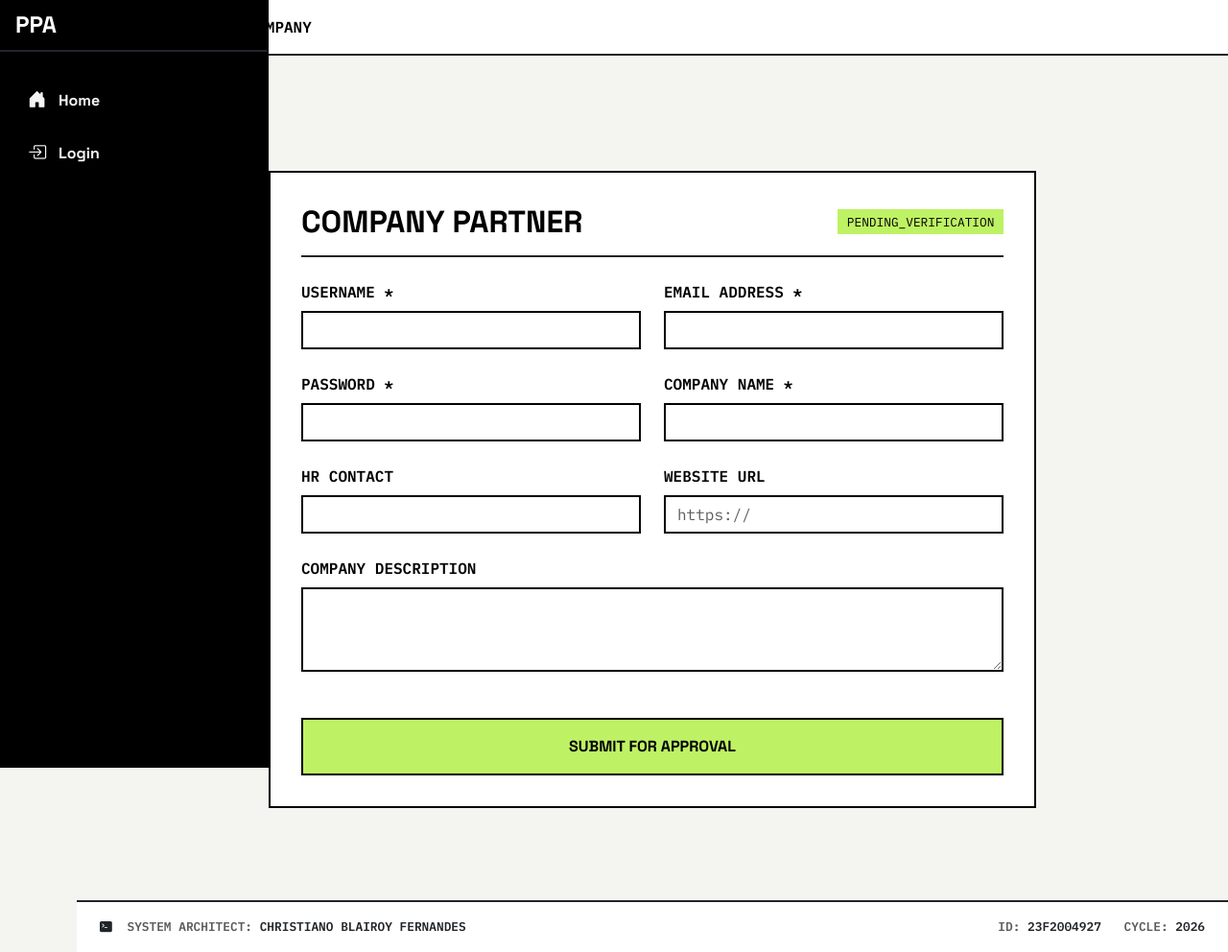
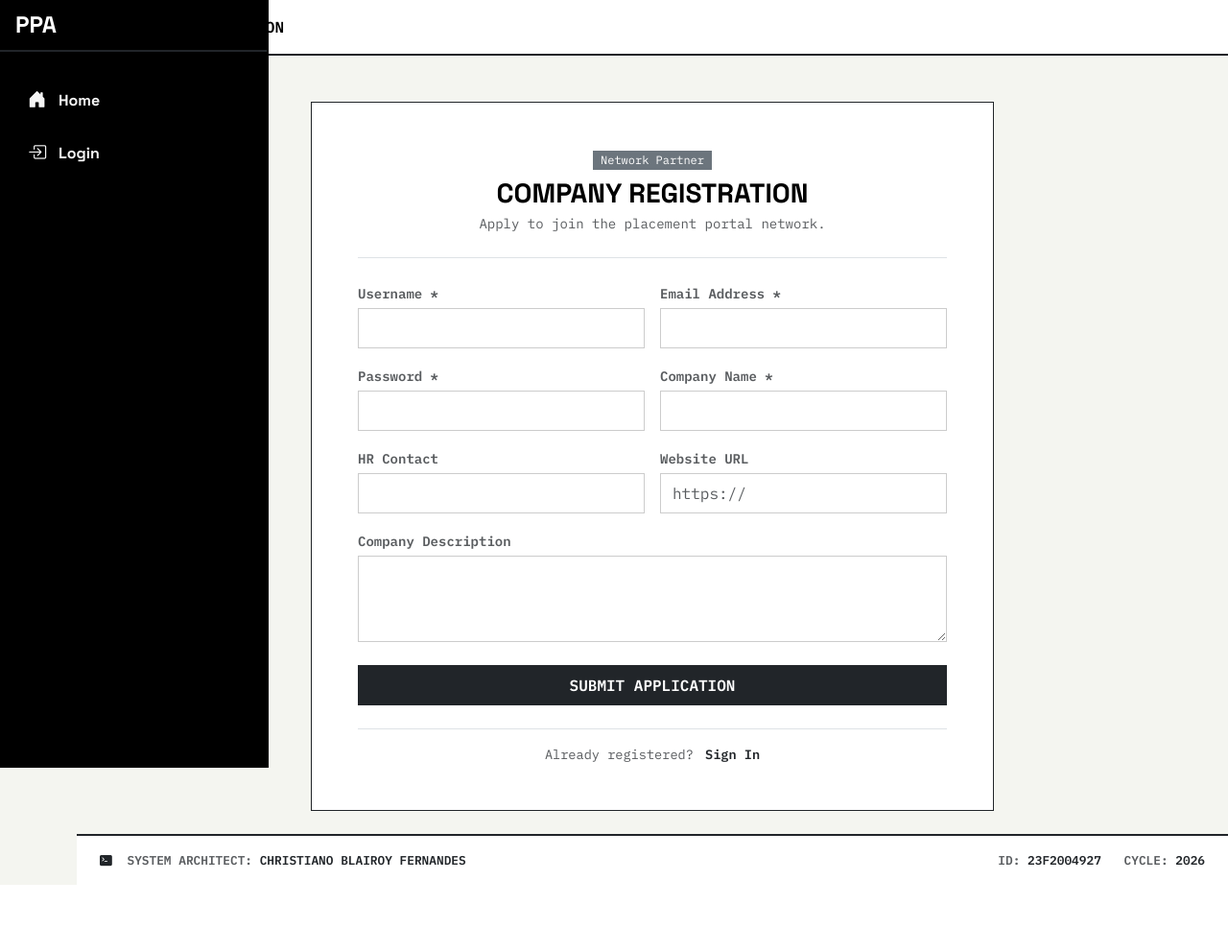
Before and after one commit to 23f2004927/placement-portal-application-mad1-jan2026, a Flask app: page /auth/register/company in a window 1280 px wide. Shown: the whole page at 96% size. After the commit the page ends 922 px from the top, so only its background shows below. Run offline with Flask 3, Linux system fonts and the light colour scheme.

Commit message:
beautification of the auth templates

```diff
--- a/static/css/custom.css
+++ b/static/css/custom.css
@@ -126,7 +126,7 @@ h6,
     /* Adjust this to your preference for "centered" look */
     margin: 0 auto;
     /* Centers the block */
-    padding: 3rem 2rem;
+
 }
 
 /* Renamed: brutal-card (Structural, No Shadow) */
--- a/templates/auth/login.html
+++ b/templates/auth/login.html
@@ -4,7 +4,7 @@
 {% block breadcrumb %}AUTHENTICATION{% endblock %}
 
 {% block mainContent %}
-<div class="row justify-content-center align-items-center" style="min-height: 50vh;">
+<div class="row justify-content-center align-items-center">
     <div class="col-12 col-md-6 col-lg-4">
 
         <div class="bg-white p-4 p-md-5 border border-dark" style="border-width: 1px !important;" id="loginCard">
--- a/templates/auth/registerCompany.html
+++ b/templates/auth/registerCompany.html
@@ -1,60 +1,74 @@
-<!--
-  Christiano Blairoy Fernandes
-  23f2004927
-  9 April 2026
-  templates/auth/registerCompany.html
--->
-
 {% extends "base.html" %}
 
 {% block pageTitle %}Company Registration{% endblock %}
-{% block breadcrumb %}AUTH / REGISTER COMPANY{% endblock %}
+{% block breadcrumb %}PARTNER REGISTRATION{% endblock %}
 
 {% block mainContent %}
-<div class="d-flex justify-content-center align-items-center py-5">
-    <div class="brutal-card w-100" style="max-width: 800px">
-        <div class="d-flex justify-content-between align-items-center border-bottom border-dark border-2 pb-3 mb-4">
-            <h2 class="font-display fs-2 mb-0">COMPANY PARTNER</h2>
-            <span class="data-tag"
-                style="background-color: var(--color-secondary); color: var(--color-border);">PENDING_VERIFICATION</span>
+<div class="row justify-content-center align-items-center py-4" style="min-height: 75vh;">
+    <div class="col-12 col-lg-8">
+
+        <div class="bg-white p-4 p-md-5 border border-dark" style="border-width: 1px !important;">
+
+            <div class="text-center mb-4 border-bottom pb-4">
+                <span class="badge bg-secondary rounded-0 px-2 py-1 mb-2 font-mono fw-normal">Network Partner</span>
+                <h2 class="font-display fw-bold mb-1 fs-3">COMPANY REGISTRATION</h2>
+                <p class="font-mono text-muted small mb-0">Apply to join the placement portal network.</p>
             </div>
 
             <form method="POST" action="{{ url_for('company_reg.registerCompany') }}">
                 {{ form.hidden_tag() if form else '' }}
-            <div class="row g-4 font-mono">
+
+                <div class="row g-3 font-mono">
                     <div class="col-md-6">
-                    <label class="form-label fw-bold">USERNAME *</label>
-                    <input type="text" class="form-control" name="userName" required />
+                        <label class="form-label fw-bold small text-muted mb-1">Username *</label>
+                        <input type="text" class="form-control py-2 rounded-0 shadow-none" name="userName" required
+                            style="border: 1px solid #ccc;" />
                     </div>
                     <div class="col-md-6">
-                    <label class="form-label fw-bold">EMAIL ADDRESS *</label>
-                    <input type="email" class="form-control" name="email" required />
+                        <label class="form-label fw-bold small text-muted mb-1">Email Address *</label>
+                        <input type="email" class="form-control py-2 rounded-0 shadow-none" name="email" required
+                            style="border: 1px solid #ccc;" />
                     </div>
                     <div class="col-md-6">
-                    <label class="form-label fw-bold">PASSWORD *</label>
-                    <input type="password" class="form-control" name="password" required minlength="8" />
+                        <label class="form-label fw-bold small text-muted mb-1">Password *</label>
+                        <input type="password" class="form-control py-2 rounded-0 shadow-none" name="password" required
+                            minlength="8" style="border: 1px solid #ccc;" />
                     </div>
                     <div class="col-md-6">
-                    <label class="form-label fw-bold">COMPANY NAME *</label>
-                    <input type="text" class="form-control" name="companyName" required />
+                        <label class="form-label fw-bold small text-muted mb-1">Company Name *</label>
+                        <input type="text" class="form-control py-2 rounded-0 shadow-none" name="companyName" required
+                            style="border: 1px solid #ccc;" />
                     </div>
                     <div class="col-md-6">
-                    <label class="form-label fw-bold">HR CONTACT</label>
-                    <input type="text" class="form-control" name="hrContact" />
+                        <label class="form-label fw-bold small text-muted mb-1">HR Contact</label>
+                        <input type="text" class="form-control py-2 rounded-0 shadow-none" name="hrContact"
+                            style="border: 1px solid #ccc;" />
                     </div>
                     <div class="col-md-6">
-                    <label class="form-label fw-bold">WEBSITE URL</label>
-                    <input type="url" class="form-control" name="website" placeholder="https://" />
+                        <label class="form-label fw-bold small text-muted mb-1">Website URL</label>
+                        <input type="url" class="form-control py-2 rounded-0 shadow-none" name="website"
+                            placeholder="https://" style="border: 1px solid #ccc;" />
                     </div>
                     <div class="col-12">
-                    <label class="form-label fw-bold">COMPANY DESCRIPTION</label>
-                    <textarea class="form-control" name="description" rows="3"></textarea>
+                        <label class="form-label fw-bold small text-muted mb-1">Company Description</label>
+                        <textarea class="form-control py-2 rounded-0 shadow-none" name="description" rows="3"
+                            style="border: 1px solid #ccc;"></textarea>
                     </div>
                 </div>
-            <button type="submit" class="brutal-btn secondary w-100 py-3 mt-5">
-                SUBMIT FOR APPROVAL
+
+                <button type="submit" class="btn btn-dark w-100 rounded-0 font-mono fw-bold py-2 mt-4 shadow-none">
+                    SUBMIT APPLICATION
                 </button>
             </form>
+
+            <div class="text-center font-mono mt-4 pt-3 border-top" style="font-size: 0.85rem">
+                <span class="text-muted me-1">Already registered?</span>
+                <a href="{{ url_for('auth.login') }}" class="text-dark text-decoration-none fw-bold hover-underline">
+                    Sign In
+                </a>
+            </div>
+
+        </div>
     </div>
 </div>
 {% endblock %}
```
Also changed, not shown: templates/auth/registerStudent.html (+44 -30 lines). Lines whose indentation alone changed are shown as unchanged.
